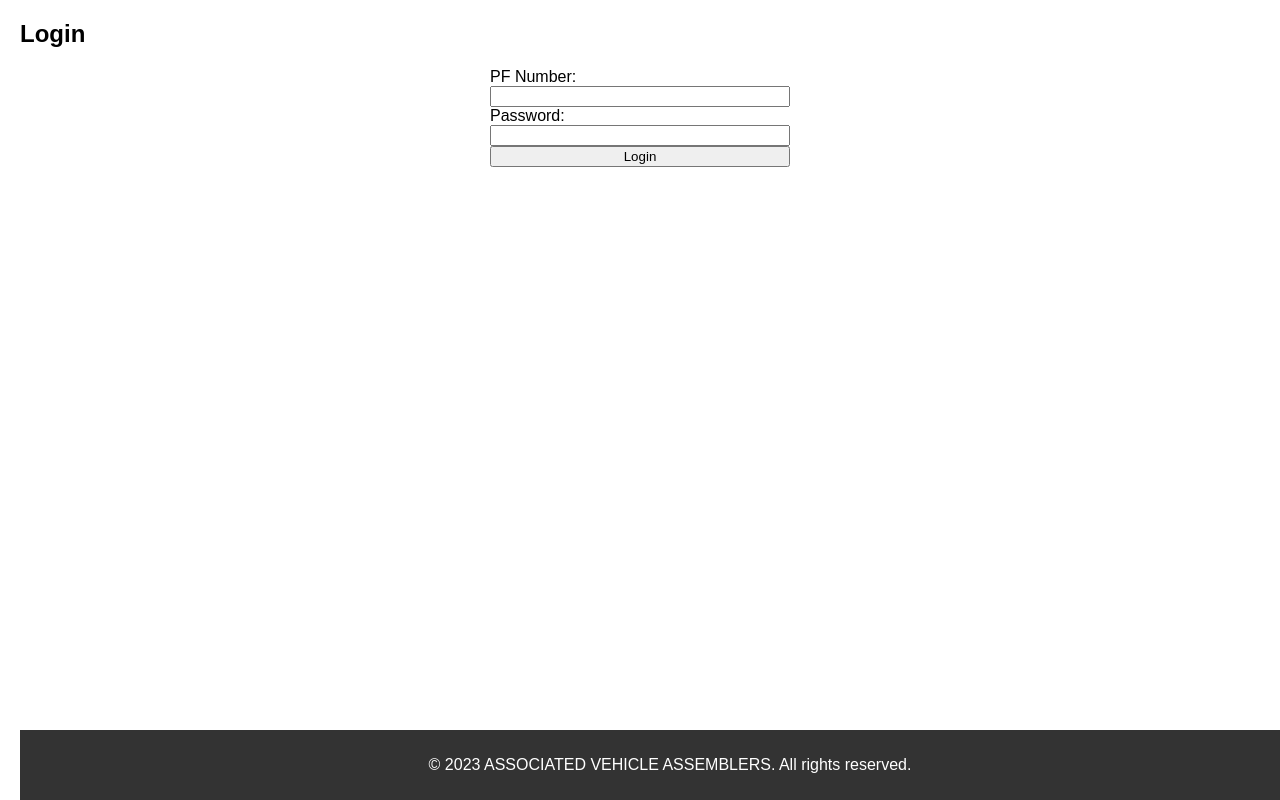
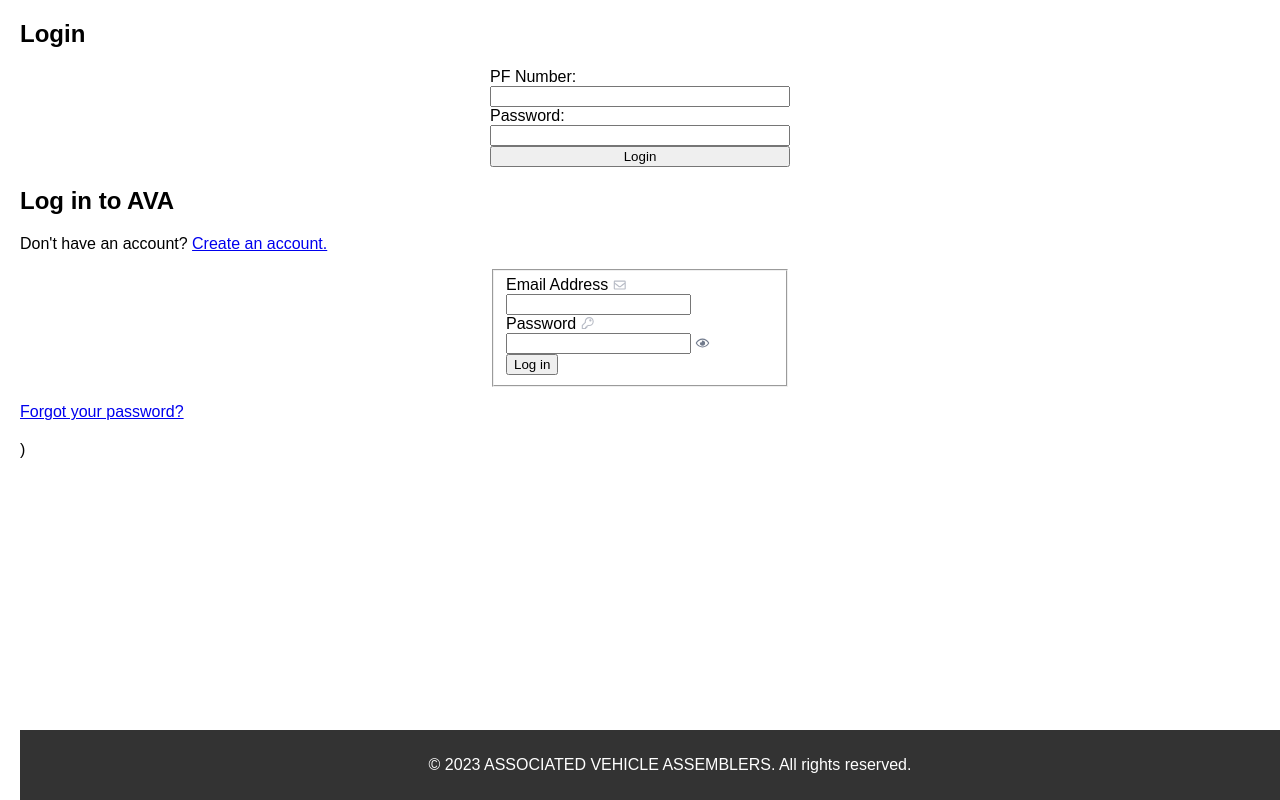
Before and after one commit to suleiman27/santo.github.io, a plain HTML site: page index.html in a window 1280 px wide. Drawn offline with Linux system fonts and the light colour scheme.

Commit message:
Update index.html

```diff
--- a/index.html
+++ b/index.html
@@ -2,20 +2,16 @@
 <html lang="en">
 
 <head>
+
     <meta charset="UTF-8">
+	<link rel="icon" type="image/png" href="https://ava.co.ke/wp-content/uploads/2021/07/AVA-favicon-red-3.png" />
+				<link rel="apple-touch-icon" href="https://ava.co.ke/wp-content/uploads/2021/07/AVA-favicon-red-3.png">
+				<link rel="apple-touch-icon" sizes="76x76" href="https://ava.co.ke/wp-content/uploads/2021/07/AVA-favicon-red-3.png">
+				<link rel="apple-touch-icon" sizes="120x120" href="https://ava.co.ke/wp-content/uploads/2021/07/AVA-favicon-red-3.png">
+				<link rel="apple-touch-icon" sizes="152x152" href="https://ava.co.ke/wp-content/uploads/2021/07/AVA-favicon-red-3.png">
+	    <meta name="viewport" content="width=device-width, initial-scale=1.0" />
     <meta name="viewport" content="width=device-width, initial-scale=1.0">
-    <meta name="description" content="Login to the AVA App, the #1 platform for vehicle assembly professionals.">
-    <meta name="robots" content="noindex, nofollow">
     <title>ASSOCIATED VEHICLE ASSEMBLERS</title>
-
-    <!-- Favicon and touch icons -->
-    <link rel="icon" type="image/png" href="https://ava.co.ke/wp-content/uploads/2021/07/AVA-favicon-red-3.png" />
-    <link rel="apple-touch-icon" href="https://ava.co.ke/wp-content/uploads/2021/07/AVA-favicon-red-3.png">
-    <link rel="apple-touch-icon" sizes="76x76" href="https://ava.co.ke/wp-content/uploads/2021/07/AVA-favicon-red-3.png">
-    <link rel="apple-touch-icon" sizes="120x120" href="https://ava.co.ke/wp-content/uploads/2021/07/AVA-favicon-red-3.png">
-    <link rel="apple-touch-icon" sizes="152x152" href="https://ava.co.ke/wp-content/uploads/2021/07/AVA-favicon-red-3.png">
-
-    <!-- Styles -->
     <style>
         body {
             font-family: Arial, sans-serif;
@@ -37,7 +33,7 @@
         }
 
         .nav-item {
-            padding: 10px;
+            padding: 10px; /* Adjust the padding as needed */
             border: 1px solid #ccc;
             border-radius: 5px;
         }
@@ -72,7 +68,6 @@
 
 <body>
 
-    <!-- Login Section -->
     <section id="login">
         <h2>Login</h2>
         <form id="loginForm" action="your_login_handler.php" method="post">
@@ -86,7 +81,6 @@
         </form>
     </section>
 
-    <!-- Main Content Section (Hidden initially) -->
     <section id="main-content">
         <header>
             <h1>ASSOCIATED VEHICLE ASSEMBLERS</h1>
@@ -96,16 +90,15 @@
             <div class="nav-item"><a href="#">PLR</a></div>
             <div class="nav-item"><a href="#">ROBBING</a></div>
             <div class="nav-item"><a href="#">Requisition Path</a></div>
-            <div class="nav-item"><a href="#">Discrepancy Part</a></div>
+            <div class="nav-item"><a href="#store requisition">Discrepancy Part</a></div>
         </nav>
+
     </section>
 
-    <!-- Footer -->
     <footer>
         <p>&copy; 2023 ASSOCIATED VEHICLE ASSEMBLERS. All rights reserved.</p>
     </footer>
 
-    <!-- Scripts -->
     <script>
         // JavaScript to toggle visibility of login form and main content
         document.getElementById("loginForm").addEventListener("submit", function (event) {
@@ -120,22 +113,76 @@
         });
     </script>
 
+    <!-- Second block of code starts here -->
     <script type="text/javascript">
-        // Anti-clickjacking protection
         if (self === top) {
             var antiClickjack = document.getElementById('antiClickjack');
-            if (antiClickjack) antiClickjack.parentNode.removeChild(antiClickjack);
+            antiClickjack.parentNode.removeChild(antiClickjack);
         } else {
             top.location.href = self.location.href;
         }
     </script>
 
-    <!-- DOMContentLoaded to toggle body class -->
+    <meta charset="UTF-8">
+    <meta name="description" content="Login to the AVA App, the #1 platform for vehicle assembly professionals.">
+    <meta name="viewport" content="width=device-width, initial-scale=1" />
+    <title>Log in - AVA App</title>
+
+    <meta name='robots' content='noindex, nofollow' />
+
     <script type="text/javascript">
         document.addEventListener('DOMContentLoaded', () => {
             document.body.className = document.body.className.replace('no-js', 'js');
         });
     </script>
+
+    <link rel='stylesheet' id='app-css' href='#' type='text/css' media='all' />
+
+    <div id="ava-app" class="site-container">
+        <section id="content" class="container">
+            <div class="login-wrap">
+                <div class="login-left">
+                    <div class="inner-wrap">
+                        <div class="icon"></div>
+                        <h1>Log in to AVA</h1>
+                        <p class="no-account">Don't have an account? <a href="#">Create an account.</a></p>
+
+                        <form class="login-form" method="post" action="/login/">
+                            <fieldset>
+                                <div class="input-group">
+                                    <label for="login">Email Address</label>
+                                    <svg class="form-input-icon" xmlns="http://www.w3.org/2000/svg" width="13" height="10" fill="none">
+                                        <path fill="#B8BCC6" d="M11.625.5h-9.75C1.242.5.75 1.016.75 1.625v6.75A1.11 1.11 0 0 0 1.875 9.5h9.75c.61 0 1.125-.492 1.125-1.125v-6.75A1.14 1.14 0 0 0 11.625.5Zm0 1.125v.96c-.54.446-1.383 1.103-3.164 2.509-.399.304-1.172 1.054-1.711 1.031-.563.023-1.336-.727-1.734-1.031C3.234 3.687 2.39 3.03 1.875 2.586v-.961h9.75Zm-9.75 6.75V4.039c.516.422 1.29 1.031 2.438 1.945.515.399 1.43 1.29 2.437 1.266.984.023 1.875-.867 2.414-1.266a383.523 383.523 0 0 1 2.461-1.945v4.336h-9.75Z"/>
+                                    </svg>
+                                    <input type="text" id="login" class="login" name="login" value="">
+                                </div>
+
+                                <div class="input-group">
+                                    <label for="password">Password</label>
+                                    <svg class="form-input-icon" xmlns="http://www.w3.org/2000/svg" width="13" height="12" fill="none">
+                                        <path fill="#B8BCC6" d="M8.25 1.125A3.391 3.391 0 0 1 11.625 4.5 3.376 3.376 0 0 1 8.25 7.875c-.445 0-.89-.07-1.266-.234L6 8.625h-.75V9.75H4.125v1.125h-2.25v-2.25l3.14-3.14a3.288 3.288 0 0 1-.14-.962V4.5c0-1.852 1.5-3.375 3.375-3.375ZM8.25 0a4.486 4.486 0 0 0-4.5 4.5c0 .21 0 .422.023.633L.914 8.016c-.117.093-.164.234-.164.398v3.024c0 .328.234.562.563.562h3.375a.555.555 0 0 0 .562-.563v-.562h.563a.555.555 0 0 0 .562-.563v-.468l.938-.938c.304.07.609.094.937.094 2.484 0 4.5-1.992 4.5-4.5 0-2.484-2.016-4.5-4.5-4.5Zm0 3.375A1.11 1.11 0 0 0 9.375 4.5c.61 0 1.125-.492 1.125-1.125A1.14 1.14 0 0 0 9.375 2.25c-.633 0-1.125.516-1.125 1.125Z"/>
+                                    </svg>
+                                    <input type="password" id="password" class="password" name="password" value="">
+                                    <svg class="reveal-password" xmlns="http://www.w3.org/2000/svg" width="15" height="10" fill="none">
+                                        <path fill="#717A8C" d="M7.5 2.375c-.258.023-.516.047-.75.117.117.188.164.422.188.633 0 .727-.61 1.313-1.313 1.313-.234 0-.469-.047-.633-.165-.07.235-.117.47-.117.727A2.62 2.62 0 0 0 7.5 7.625 2.62 2.62 0 0 0 10.125 5c0-1.43-1.172-2.602-2.625-2.602v-.023Zm6.656 2.297C12.891 2.188 10.36.5 7.5.5 4.617.5 2.086 2.188.82 4.672A.749.749 0 0 0 .75 5c0 .14.023.258.07.352C2.086 7.836 4.617 9.5 7.5 9.5c2.86 0 5.39-1.664 6.656-4.148a.748.748 0 0 0 .07-.329.782.782 0 0 0-.07-.351ZM7.5 8.375c-2.32 0-4.453-1.29-5.578-3.375C3.047 2.914 5.18 1.625 7.5 1.625c2.42 0 4.453 1.29 5.578 3.375-1.125 2.086-3.158 3.375-5.578 3.375Z"/>
+                                    </svg>
+                                </div>
+
+                                <div class="form-submit">
+                                    <input type="submit" value="Log in">
+                                </div>
+                            </fieldset>
+                        </form>
+
+                        <p class="forgot-password">
+                            <a href="#" title="Forgot your password?">Forgot your password?</a>
+                        </p>
+
+                    </div>
+                </div>
+            </div>
+        </section>
+    </div>
 </body>
 
-</html>
+</html>)
```
